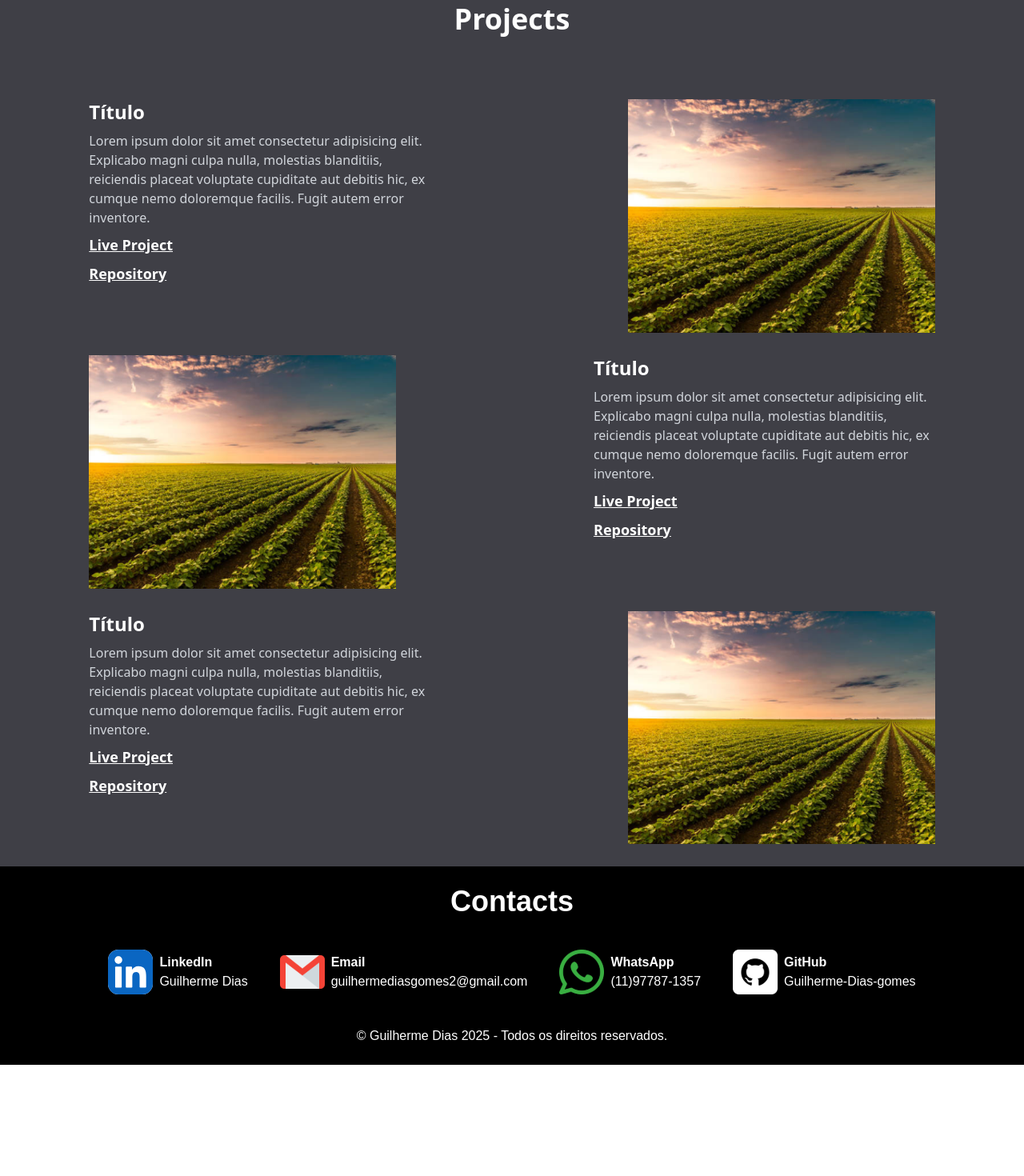
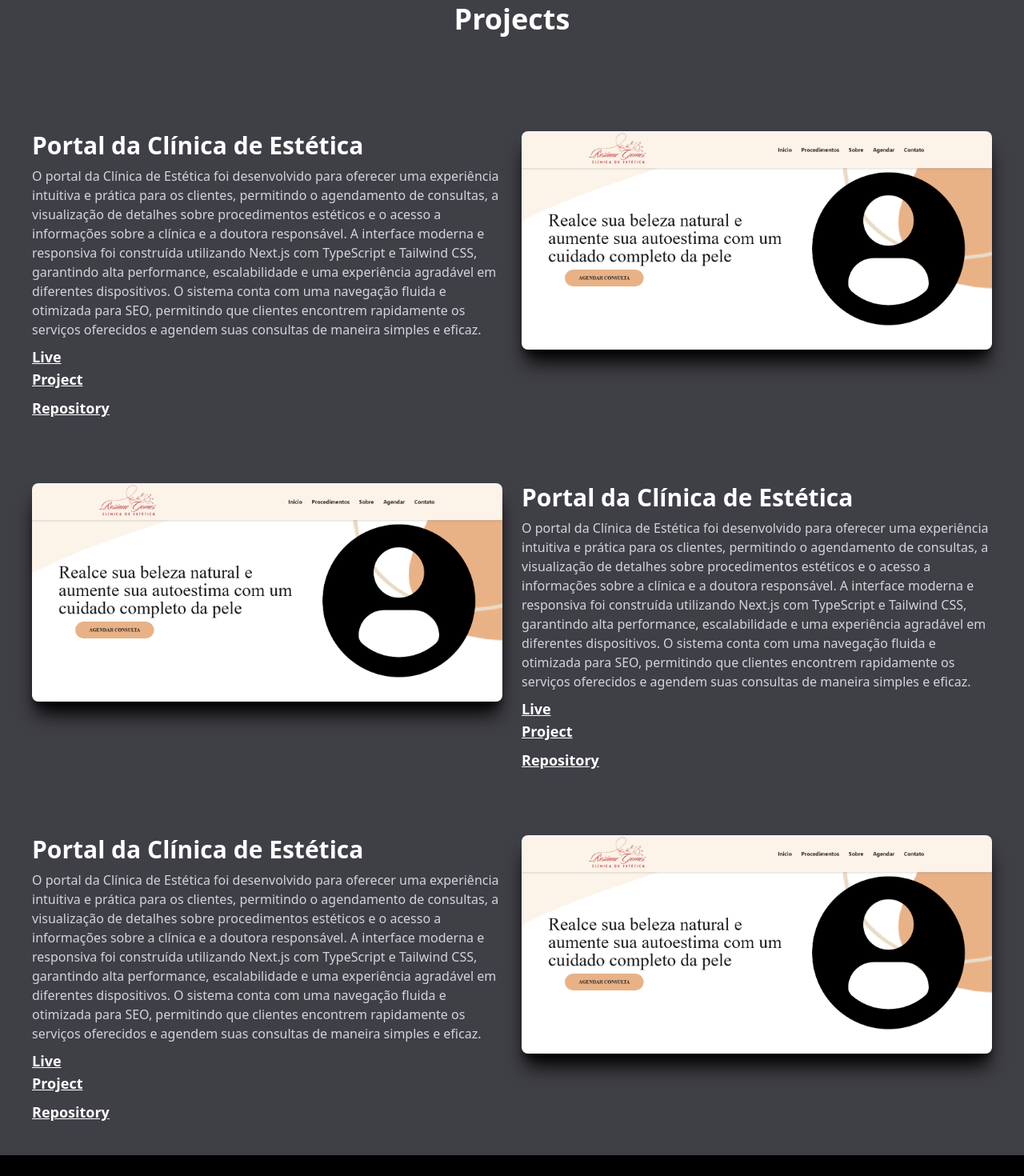
Before and after one commit to Guilherme-Dias-gomes/portifolio, a Next.js app: page / in a window 1280 px wide. Shown: the part 2580-4050 px from the top of the page at 80% size. Before the commit the page ends 3911 px from the top, so only its background shows below. Built offline with nearby package versions, Linux system fonts and the light colour scheme.

Commit message:
utilizando components, melhorando projects

```diff
--- /dev/null
+++ b/src/app/components/Projects.tsx
@@ -0,0 +1,65 @@
+interface ProjectProps {
+  titulo: string;
+  content: string;
+  link1?: string;
+  link2?: string;
+  link3?: string;
+  image: string;
+  reverse?: boolean;
+}
+
+export default function Projects({
+  titulo,
+  content,
+  link1,
+  link2,
+  link3,
+  image,
+  reverse,
+}: ProjectProps) {
+  return (
+    <section className={`flex flex-col sm:flex-row gap-6 p-10 ${reverse ? 'sm:flex-row-reverse' : ''}`}>
+      <div className="flex flex-col gap-2 text-white w-full sm:w-1/2 justify-center">
+        <h3 className="text-xl sm:text-3xl font-bold">{titulo}</h3>
+        <p className="text-gray-300">{content}</p>
+        {link1 && (
+          <a
+            href={link1}
+            target="_blank"
+            rel="noopener noreferrer"
+            className="text-lg font-bold text-white underline hover:scale-90 transition-transform duration-200 w-1/6"
+          >
+            Live Project
+          </a>
+        )}
+        {link2 && (
+          <a
+            href={link2}
+            target="_blank"
+            rel="noopener noreferrer"
+            className="text-lg font-bold text-white underline hover:scale-90 transition-transform duration-200 w-1/5"
+          >
+            Repository
+          </a>
+        )}
+      </div>
+      <div className="w-1/2">
+        {link3 ? (
+          <a href={link3} target="_blank" rel="noopener noreferrer">
+            <img
+              src={image}
+              alt={`Imagem do projeto ${titulo}`}
+              className="sm:w-full shadow-xl shadow-black rounded-lg hover:scale-105 transition-transform duration-200"
+            />
+          </a>
+        ) : (
+          <img
+            src={image}
+            alt={`Imagem do projeto ${titulo}`}
+            className="sm:w-full shadow-xl shadow-black rounded-lg"
+          />
+        )}
+      </div>
+    </section>
+  );
+}
--- a/src/app/page.tsx
+++ b/src/app/page.tsx
@@ -1,6 +1,8 @@
 "use client";
 
 import { useState } from "react";
+import Project from "./components/Projects";
+import Projects from "./components/Projects";
 
 export default function Home() {
   const [isMenuOpen, setIsMenuOpen] = useState(false);
@@ -195,86 +197,61 @@ export default function Home() {
         className="flex bg-zinc-700 w-full min-h-screen text-white items-center flex-col font-sans"
       >
         <h1 className="text-4xl p-20 font-bold">Projects</h1>
-        <section className="flex flex-col sm:flex-row justify-center sm:justify-around mb-7 gap-6">
-          <div className="flex flex-col gap-2 text-white w-full sm:w-1/3">
-            <h3 className="text-xl sm:text-2xl font-bold">Título</h3>
-            <p className="text-gray-300">
-              Lorem ipsum dolor sit amet consectetur adipisicing elit. Explicabo
-              magni culpa nulla, molestias blanditiis, reiciendis placeat
-              voluptate cupiditate aut debitis hic, ex cumque nemo doloremque
-              facilis. Fugit autem error inventore.
-            </p>
-            <a href="#" className="text-lg font-bold text-white underline">
-              Live Project
-            </a>
-            <a href="#" className="text-lg font-bold text-white underline">
-              Repository
-            </a>
-          </div>
-          <div>
-            <a href="https://github.com/Guilherme-Dias-gomes/portifolio">
-              <img
-                src="agricultu-img-pc.png"
-                alt="Project Image"
-                className="w-full sm:w-96"
-              />
-            </a>
-          </div>
-        </section>
-
-        <section className="flex flex-col sm:flex-row-reverse justify-center sm:justify-around mb-7 gap-6">
-          <div className="flex flex-col gap-2 text-white w-full sm:w-1/3">
-            <h3 className="text-xl sm:text-2xl font-bold">Título</h3>
-            <p className="text-gray-300">
-              Lorem ipsum dolor sit amet consectetur adipisicing elit. Explicabo
-              magni culpa nulla, molestias blanditiis, reiciendis placeat
-              voluptate cupiditate aut debitis hic, ex cumque nemo doloremque
-              facilis. Fugit autem error inventore.
-            </p>
-            <a href="#" className="text-lg font-bold text-white underline">
-              Live Project
-            </a>
-            <a href="#" className="text-lg font-bold text-white underline">
-              Repository
-            </a>
-          </div>
-          <div>
-            <a href="https://github.com/Guilherme-Dias-gomes/portifolio">
-              <img
-                src="agricultu-img-pc.png"
-                alt="Project Image"
-                className="w-full sm:w-96"
-              />
-            </a>
-          </div>
-        </section>
-
-        <section className="flex flex-col sm:flex-row justify-center sm:justify-around mb-7 gap-6">
-          <div className="flex flex-col gap-2 text-white w-full sm:w-1/3">
-            <h3 className="text-xl sm:text-2xl font-bold">Título</h3>
-            <p className="text-gray-300">
-              Lorem ipsum dolor sit amet consectetur adipisicing elit. Explicabo
-              magni culpa nulla, molestias blanditiis, reiciendis placeat
-              voluptate cupiditate aut debitis hic, ex cumque nemo doloremque
-              facilis. Fugit autem error inventore.
-            </p>
-            <a href="#" className="text-lg font-bold text-white underline">
-              Live Project
-            </a>
-            <a href="#" className="text-lg font-bold text-white underline">
-              Repository
-            </a>
-          </div>
-          <div>
-            <a href="https://github.com/Guilherme-Dias-gomes/portifolio">
-              <img
-                src="agricultu-img-pc.png"
-                alt="Project Image"
-                className="w-full sm:w-96"
-              />
-            </a>
-          </div>
-        </section>
+        <Projects
+          titulo="Portal da Clínica de Estética"
+          content="O portal da Clínica de Estética foi desenvolvido para oferecer uma
+              experiência intuitiva e prática para os clientes, permitindo o
+              agendamento de consultas, a visualização de detalhes sobre
+              procedimentos estéticos e o acesso a informações sobre a clínica e
+              a doutora responsável. A interface moderna e responsiva foi
+              construída utilizando Next.js com TypeScript e Tailwind CSS,
+              garantindo alta performance, escalabilidade e uma experiência
+              agradável em diferentes dispositivos. O sistema conta com uma
+              navegação fluida e otimizada para SEO, permitindo que clientes
+              encontrem rapidamente os serviços oferecidos e agendem suas
+              consultas de maneira simples e eficaz."
+          link1="https://github.com/Guilherme-Dias-gomes/clinica"
+          link2="https://github.com/Guilherme-Dias-gomes/clinica"
+          link3="https://github.com/Guilherme-Dias-gomes/clinica"
+          image="clinica.png"
+        />
+        <Projects
+          titulo="Portal da Clínica de Estética"
+          reverse={true}
+          content="O portal da Clínica de Estética foi desenvolvido para oferecer uma
+              experiência intuitiva e prática para os clientes, permitindo o
+              agendamento de consultas, a visualização de detalhes sobre
+              procedimentos estéticos e o acesso a informações sobre a clínica e
+              a doutora responsável. A interface moderna e responsiva foi
+              construída utilizando Next.js com TypeScript e Tailwind CSS,
+              garantindo alta performance, escalabilidade e uma experiência
+              agradável em diferentes dispositivos. O sistema conta com uma
+              navegação fluida e otimizada para SEO, permitindo que clientes
+              encontrem rapidamente os serviços oferecidos e agendem suas
+              consultas de maneira simples e eficaz."
+          link1="https://github.com/Guilherme-Dias-gomes/clinica"
+          link2="https://github.com/Guilherme-Dias-gomes/clinica"
+          link3="https://github.com/Guilherme-Dias-gomes/clinica"
+          image="clinica.png"
+        />
+        <Projects
+          titulo="Portal da Clínica de Estética"
+          content="O portal da Clínica de Estética foi desenvolvido para oferecer uma
+              experiência intuitiva e prática para os clientes, permitindo o
+              agendamento de consultas, a visualização de detalhes sobre
+              procedimentos estéticos e o acesso a informações sobre a clínica e
+              a doutora responsável. A interface moderna e responsiva foi
+              construída utilizando Next.js com TypeScript e Tailwind CSS,
+              garantindo alta performance, escalabilidade e uma experiência
+              agradável em diferentes dispositivos. O sistema conta com uma
+              navegação fluida e otimizada para SEO, permitindo que clientes
+              encontrem rapidamente os serviços oferecidos e agendem suas
+              consultas de maneira simples e eficaz."
+          link1="https://github.com/Guilherme-Dias-gomes/clinica"
+          link2="https://github.com/Guilherme-Dias-gomes/clinica"
+          link3="https://github.com/Guilherme-Dias-gomes/clinica"
+          image="clinica.png"
+        />
       </section>
 
       {/* Futter */}
```
Also changed, not shown: public/clinica.png (added).
